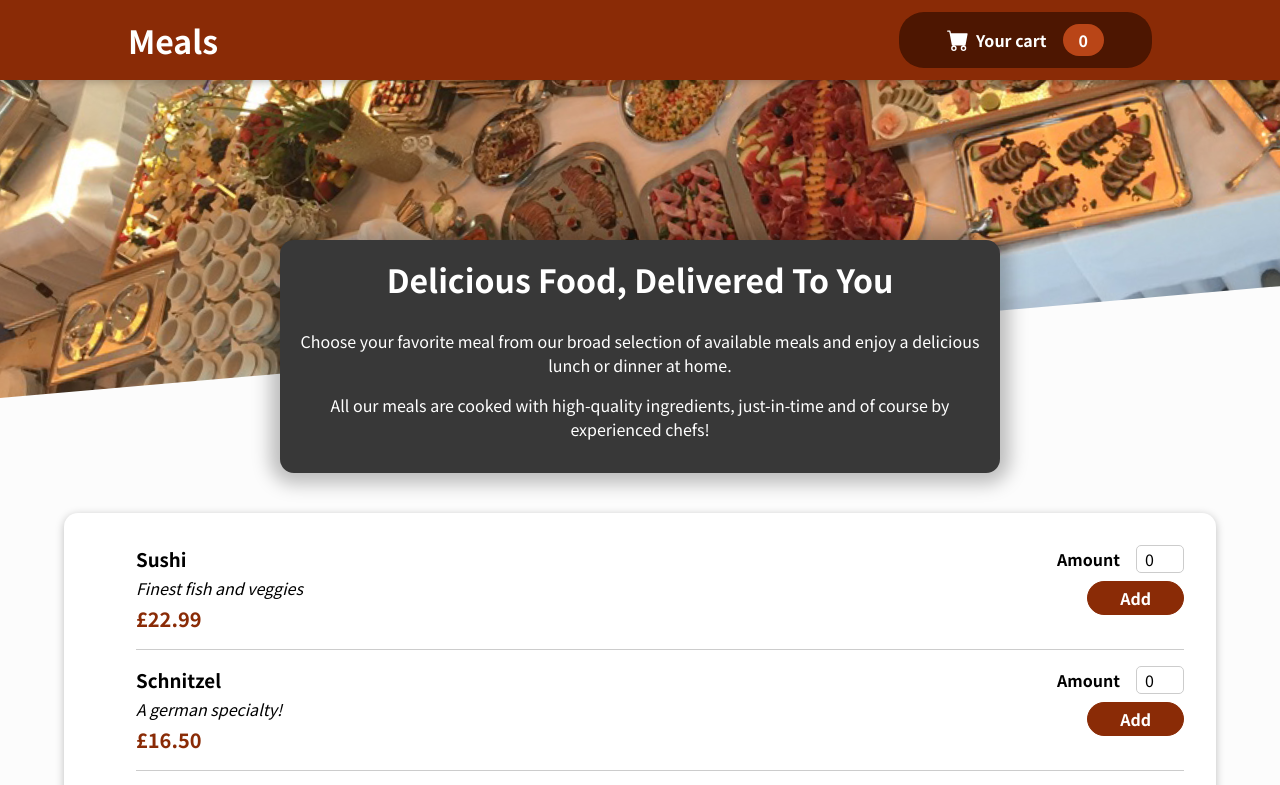
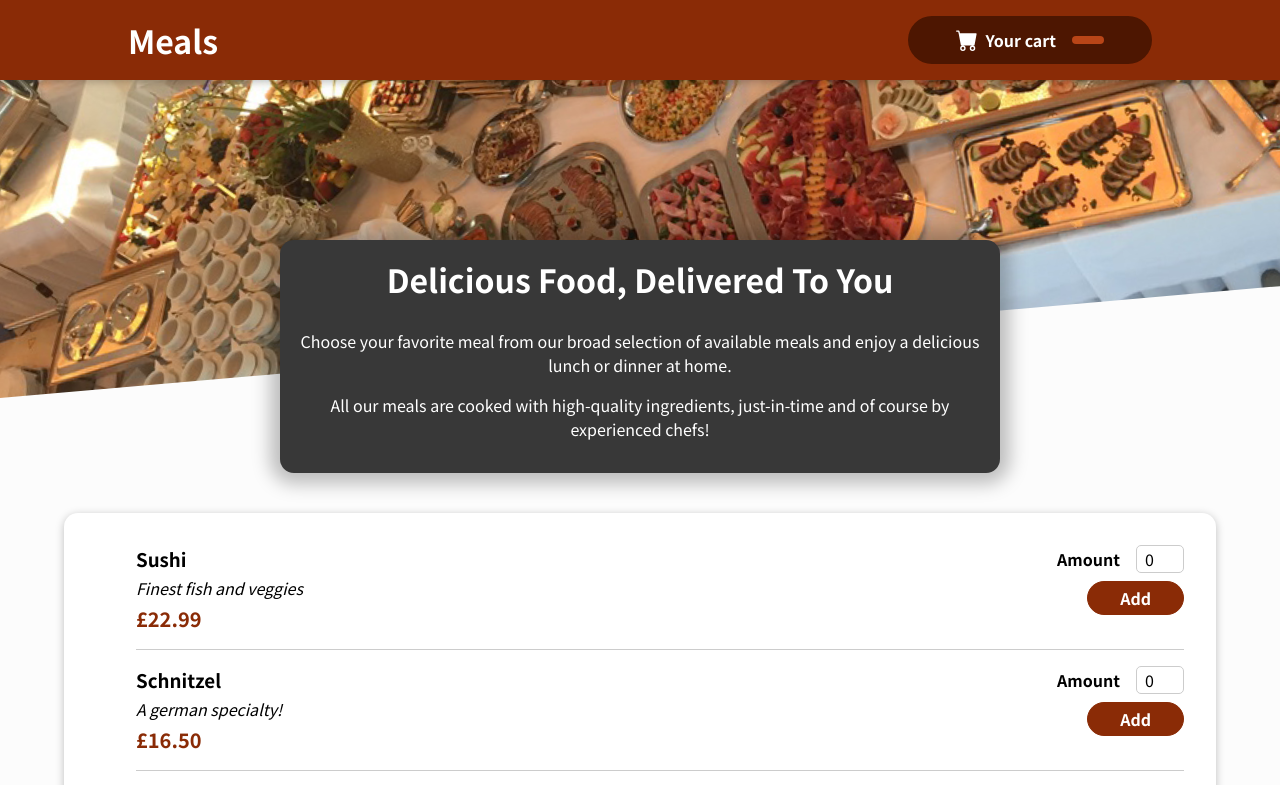
Before and after one commit to misbahsohail/React-food-delivery-demo, a React (Create React App) app in the folder App/: page / in a window 1280 px wide. Shown: the top 785 px of the page. Built offline with nearby package versions, Linux system fonts and the light colour scheme.

Commit message:
Updated header to show number of cart items correctly

```diff
--- a/App/src/components/Layout/Header/Header.tsx
+++ b/App/src/components/Layout/Header/Header.tsx
@@ -12,7 +12,7 @@ const Header = ({ onCartClicked }) => {
         <h1>Meals</h1>
         <HeaderCartButton
           onButtonClick={onCartClicked}
-          cartItemsCount={cartContext.items.length}
+          cartItemsCount={cartContext.numberCartItems}
         />
       </header>
 
```
